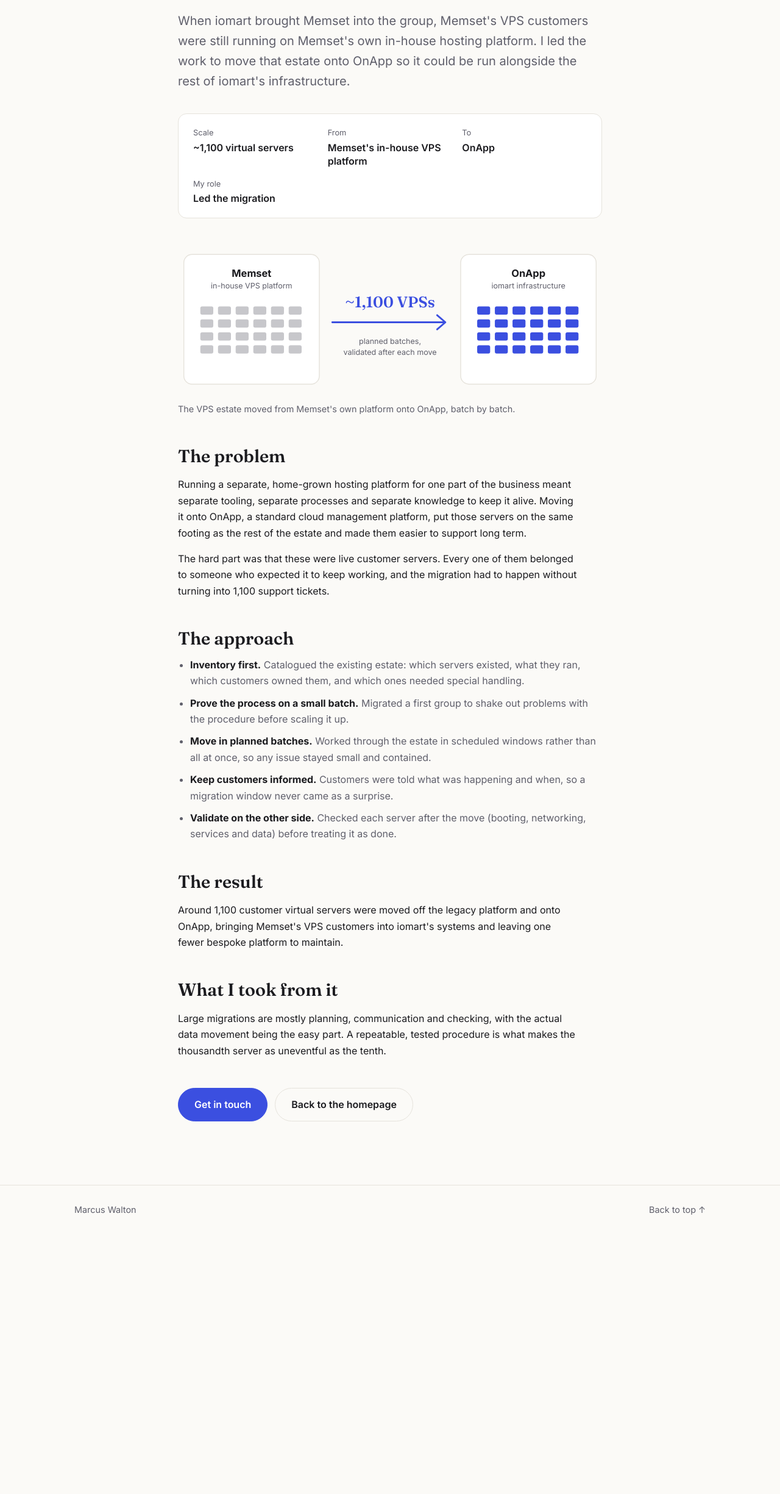
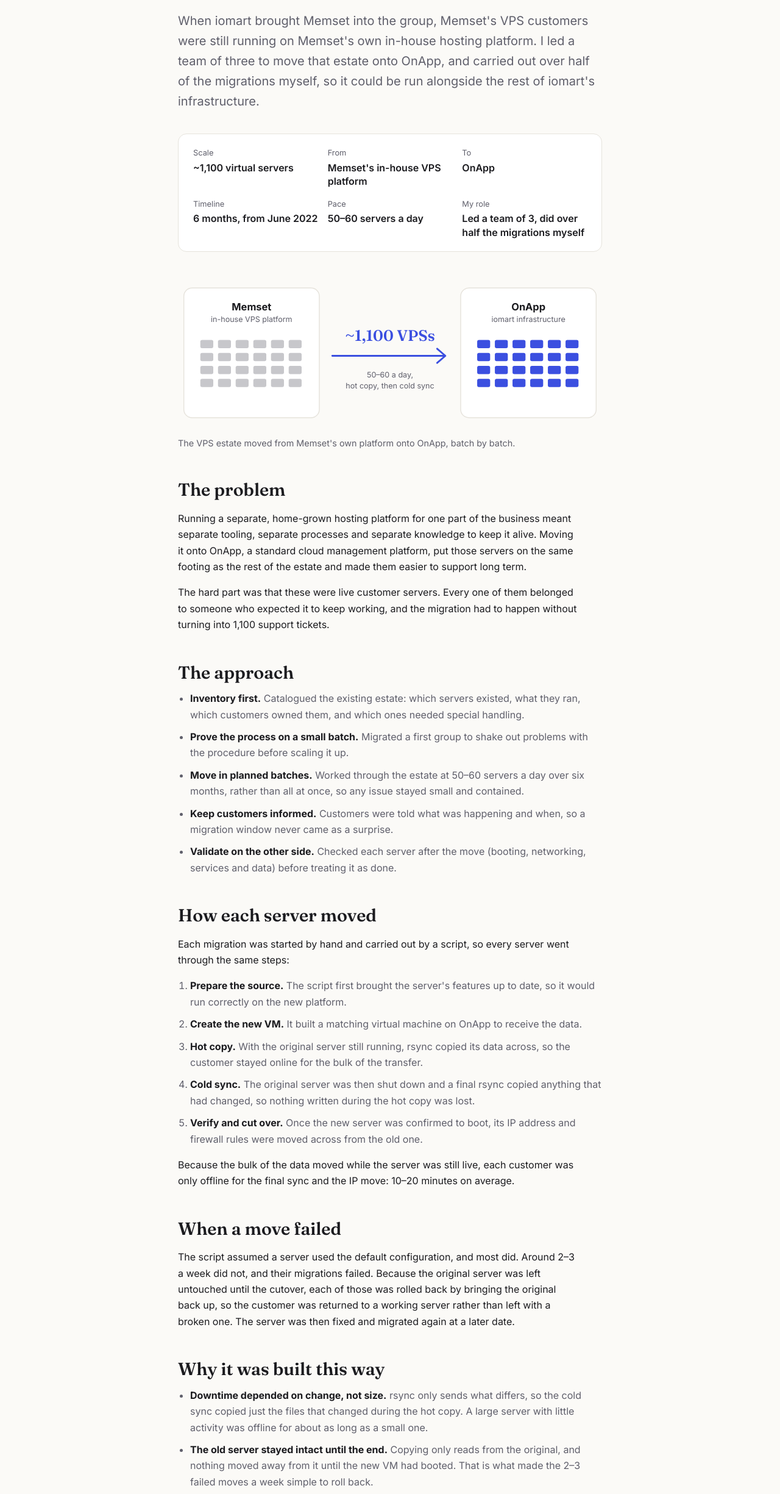
Before and after one commit to marcusw89/marcuswalton.dev, a plain HTML site: page public/work/memset-migration.html in a window 1280 px wide. Shown: the part 328-2778 px from the top of the page at 61% size. Before the commit the page ends 2351 px from the top, so only its background shows below. Drawn offline with Linux system fonts and the light colour scheme.

Commit message:
Fill in Memset migration details, real metrics, freelance and server build numbers; update CV
Co-Authored-By: Claude Opus 5.5 <noreply@anthropic.com>

```diff
--- a/public/sitemap.xml
+++ b/public/sitemap.xml
@@ -1,6 +1,6 @@
 <?xml version="1.0" encoding="UTF-8"?>
 <urlset xmlns="http://www.sitemaps.org/schemas/sitemap/0.9">
   <url><loc>https://marcuswalton.dev/</loc><lastmod>2026-11-26</lastmod></url>
-  <url><loc>https://marcuswalton.dev/work/memset-migration</loc><lastmod>2026-11-16</lastmod></url>
+  <url><loc>https://marcuswalton.dev/work/memset-migration</loc><lastmod>2026-11-26</lastmod></url>
   <url><loc>https://marcuswalton.dev/work/linux-vault</loc><lastmod>2026-11-25</lastmod></url>
 </urlset>
--- a/public/work/memset-migration.html
+++ b/public/work/memset-migration.html
@@ -37,13 +37,15 @@
   <main id="main" class="container case-study">
     <p class="eyebrow">Case study · iomart</p>
     <h1>Migrating ~1,100 virtual servers onto OnApp</h1>
-    <p class="lede">When iomart brought Memset into the group, Memset's VPS customers were still running on Memset's own in-house hosting platform. I led the work to move that estate onto OnApp so it could be run alongside the rest of iomart's infrastructure.</p>
+    <p class="lede">When iomart brought Memset into the group, Memset's VPS customers were still running on Memset's own in-house hosting platform. I led a team of three to move that estate onto OnApp, and carried out over half of the migrations myself, so it could be run alongside the rest of iomart's infrastructure.</p>
 
     <dl class="case-facts">
       <div><dt>Scale</dt><dd>~1,100 virtual servers</dd></div>
       <div><dt>From</dt><dd>Memset's in-house VPS platform</dd></div>
       <div><dt>To</dt><dd>OnApp</dd></div>
-      <div><dt>My role</dt><dd>Led the migration</dd></div>
+      <div><dt>Timeline</dt><dd>6 months, from June 2022</dd></div>
+      <div><dt>Pace</dt><dd>50–60 servers a day</dd></div>
+      <div><dt>My role</dt><dd>Led a team of 3, did over half the migrations myself</dd></div>
     </dl>
 
     <figure class="case-figure">
@@ -65,8 +67,8 @@
         <rect class="vm new" x="508" y="174" width="22" height="14" rx="3"/><rect class="vm new" x="538" y="174" width="22" height="14" rx="3"/><rect class="vm new" x="568" y="174" width="22" height="14" rx="3"/><rect class="vm new" x="598" y="174" width="22" height="14" rx="3"/><rect class="vm new" x="628" y="174" width="22" height="14" rx="3"/><rect class="vm new" x="658" y="174" width="22" height="14" rx="3"/>
         <text class="count" x="360" y="110" text-anchor="middle">~1,100 VPSs</text>
         <path class="arrow" d="M262 135 H452 M440 123 L454 135 L440 147"/>
-        <text class="note" x="360" y="172" text-anchor="middle">planned batches,</text>
-        <text class="note" x="360" y="190" text-anchor="middle">validated after each move</text>
+        <text class="note" x="360" y="172" text-anchor="middle">50–60 a day,</text>
+        <text class="note" x="360" y="190" text-anchor="middle">hot copy, then cold sync</text>
       </svg>
       <figcaption>The VPS estate moved from Memset's own platform onto OnApp, batch by batch.</figcaption>
     </figure>
@@ -79,16 +81,39 @@
     <ul class="points">
       <li><strong>Inventory first.</strong> Catalogued the existing estate: which servers existed, what they ran, which customers owned them, and which ones needed special handling.</li>
       <li><strong>Prove the process on a small batch.</strong> Migrated a first group to shake out problems with the procedure before scaling it up.</li>
-      <li><strong>Move in planned batches.</strong> Worked through the estate in scheduled windows rather than all at once, so any issue stayed small and contained.</li>
+      <li><strong>Move in planned batches.</strong> Worked through the estate at 50–60 servers a day over six months, rather than all at once, so any issue stayed small and contained.</li>
       <li><strong>Keep customers informed.</strong> Customers were told what was happening and when, so a migration window never came as a surprise.</li>
       <li><strong>Validate on the other side.</strong> Checked each server after the move (booting, networking, services and data) before treating it as done.</li>
     </ul>
 
+    <h2>How each server moved</h2>
+    <p>Each migration was started by hand and carried out by a script, so every server went through the same steps:</p>
+    <ol class="points">
+      <li><strong>Prepare the source.</strong> The script first brought the server's features up to date, so it would run correctly on the new platform.</li>
+      <li><strong>Create the new VM.</strong> It built a matching virtual machine on OnApp to receive the data.</li>
+      <li><strong>Hot copy.</strong> With the original server still running, rsync copied its data across, so the customer stayed online for the bulk of the transfer.</li>
+      <li><strong>Cold sync.</strong> The original server was then shut down and a final rsync copied anything that had changed, so nothing written during the hot copy was lost.</li>
+      <li><strong>Verify and cut over.</strong> Once the new server was confirmed to boot, its IP address and firewall rules were moved across from the old one.</li>
+    </ol>
+    <p>Because the bulk of the data moved while the server was still live, each customer was only offline for the final sync and the IP move: 10–20 minutes on average.</p>
+
+    <h2>When a move failed</h2>
+    <p>The script assumed a server used the default configuration, and most did. Around 2–3 a week did not, and their migrations failed. Because the original server was left untouched until the cutover, each of those was rolled back by bringing the original back up, so the customer was returned to a working server rather than left with a broken one. The server was then fixed and migrated again at a later date.</p>
+
+    <h2>Why it was built this way</h2>
+    <ul class="points">
+      <li><strong>Downtime depended on change, not size.</strong> rsync only sends what differs, so the cold sync copied just the files that changed during the hot copy. A large server with little activity was offline for about as long as a small one.</li>
+      <li><strong>The old server stayed intact until the end.</strong> Copying only reads from the original, and nothing moved away from it until the new VM had booted. That is what made the 2–3 failed moves a week simple to roll back.</li>
+      <li><strong>Customers kept their address.</strong> Moving the IP rather than assigning a new one meant customers had nothing to update. Where DNS changes were needed for domains hosted with us, our team made them. Moving the firewall rules with it kept their access rules exactly as they were.</li>
+      <li><strong>One script, every server.</strong> Running the same steps every time made the 1,000th migration as predictable as the first, and made a failure easy to spot because it broke a known pattern.</li>
+    </ul>
+
     <h2>The result</h2>
-    <p>Around 1,100 customer virtual servers were moved off the legacy platform and onto OnApp, bringing Memset's VPS customers into iomart's systems and leaving one fewer bespoke platform to maintain.</p>
+    <p>Around 1,100 customer virtual servers were moved off the legacy platform and onto OnApp in six months, each offline for 10–20 minutes on average. That brought Memset's VPS customers into iomart's systems and left one fewer bespoke platform to maintain. Customers kept their IP addresses and firewall rules, so for most of them the move came down to a short planned outage and nothing to reconfigure.</p>
 
     <h2>What I took from it</h2>
     <p>Large migrations are mostly planning, communication and checking, with the actual data movement being the easy part. A repeatable, tested procedure is what makes the thousandth server as uneventful as the tenth.</p>
+    <p>Splitting the copy into a live pass and a short final pass is the single choice that did most for customers: it kept each outage to the final sync rather than the whole transfer, 10–20 minutes instead of hours. Keeping the original untouched until the cutover meant every move had a way back, which made it safe to keep up a steady pace day after day.</p>
 
     <p class="case-cta"><a href="/#contact" class="button">Get in touch</a> <a href="/" class="button button-ghost">Back to the homepage</a></p>
   </main>
```
Also changed, not shown: public/index.html (+11 -7 lines), 1 other file.
